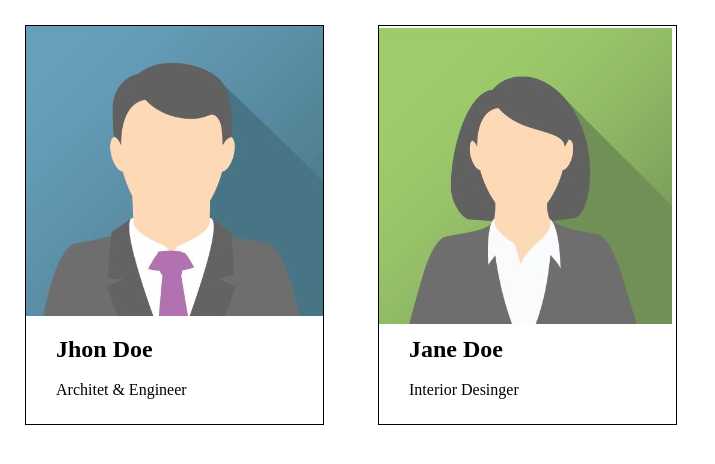
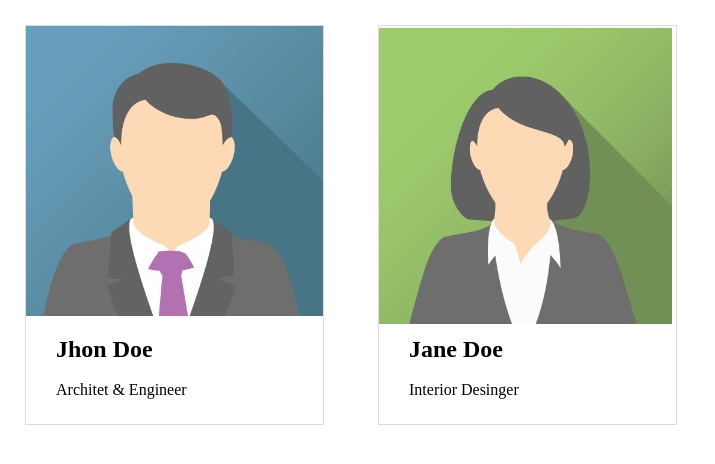
Before and after one commit to hulya0297/Labs, a plain HTML site: page task1/index.html in a window 1280 px wide. Shown: the whole page, without its empty margins (0-715 px from the left). Drawn offline with Linux system fonts and the light colour scheme.

Commit message:
color changed

```diff
--- a/task1/style.css
+++ b/task1/style.css
@@ -7,7 +7,7 @@
 .card{
     width: 299px;
     height: 400px;
-    border: 1px solid black;
+    border: 1px solid gainsboro;
     margin:  25px;
     display: inline-block;
 
```
